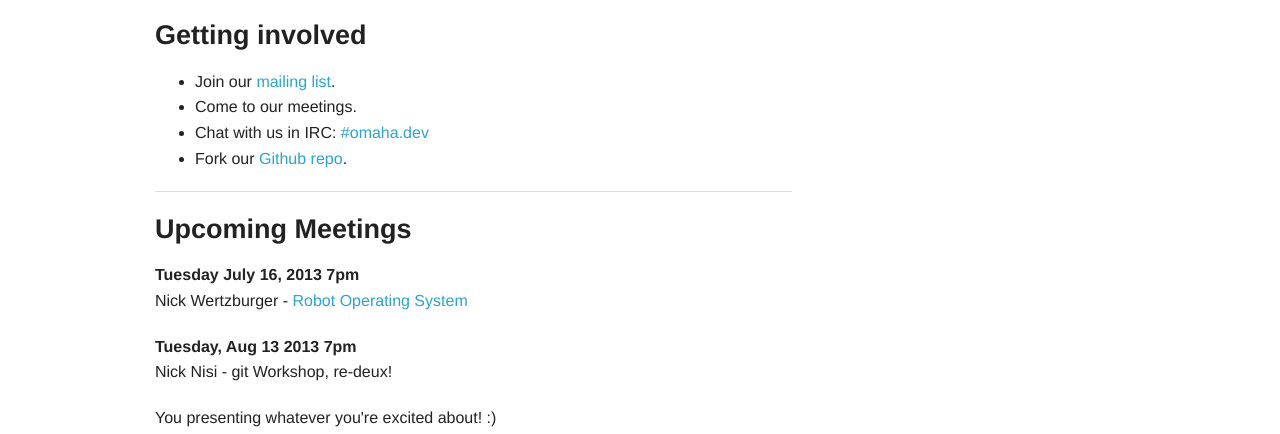
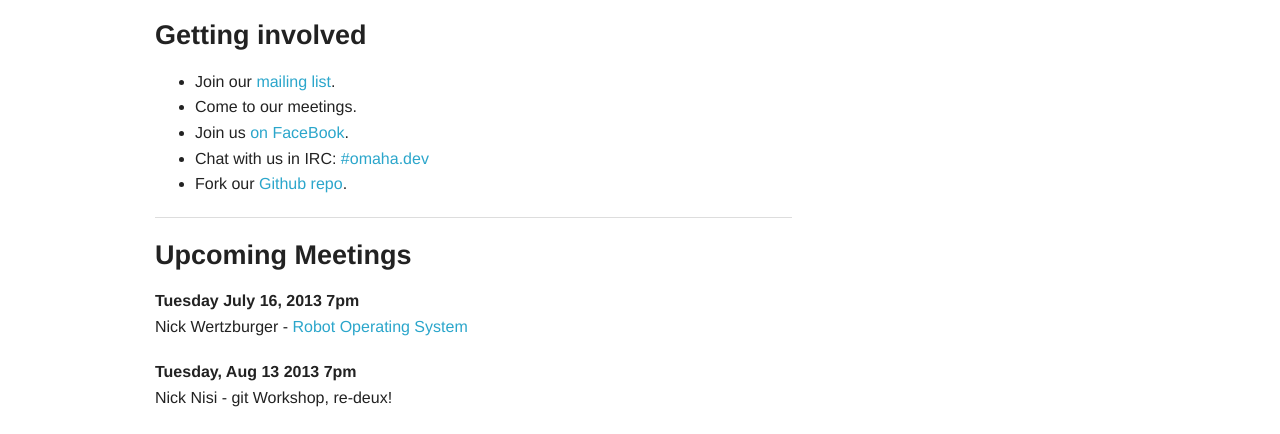
Before and after one commit to omg-code/omg-code, a plain HTML site: page index.html in a window 1280 px wide. Shown: the part 356-790 px from the top of the page. Drawn offline with Linux system fonts and the light colour scheme; files whose address does not match are found by name.

Commit message:
Added FaceBook link.

```diff
--- a/index.html
+++ b/index.html
@@ -31,6 +31,7 @@
 	<ul>
 	<li>Join our <a href="https://groups.google.com/forum/#!aboutgroup/omg-code" target="_blank">mailing list</a>.</li>
 	<li>Come to our meetings.</li>
+	<li>Join us <a href="https://www.facebook.com/groups/omg.code/" target="_blank">on FaceBook</a>.
 	<li>Chat with us in IRC:
             <a href="http://webchat.freenode.net/?channels=omaha.dev">#omaha.dev</a>
         </li>
```
